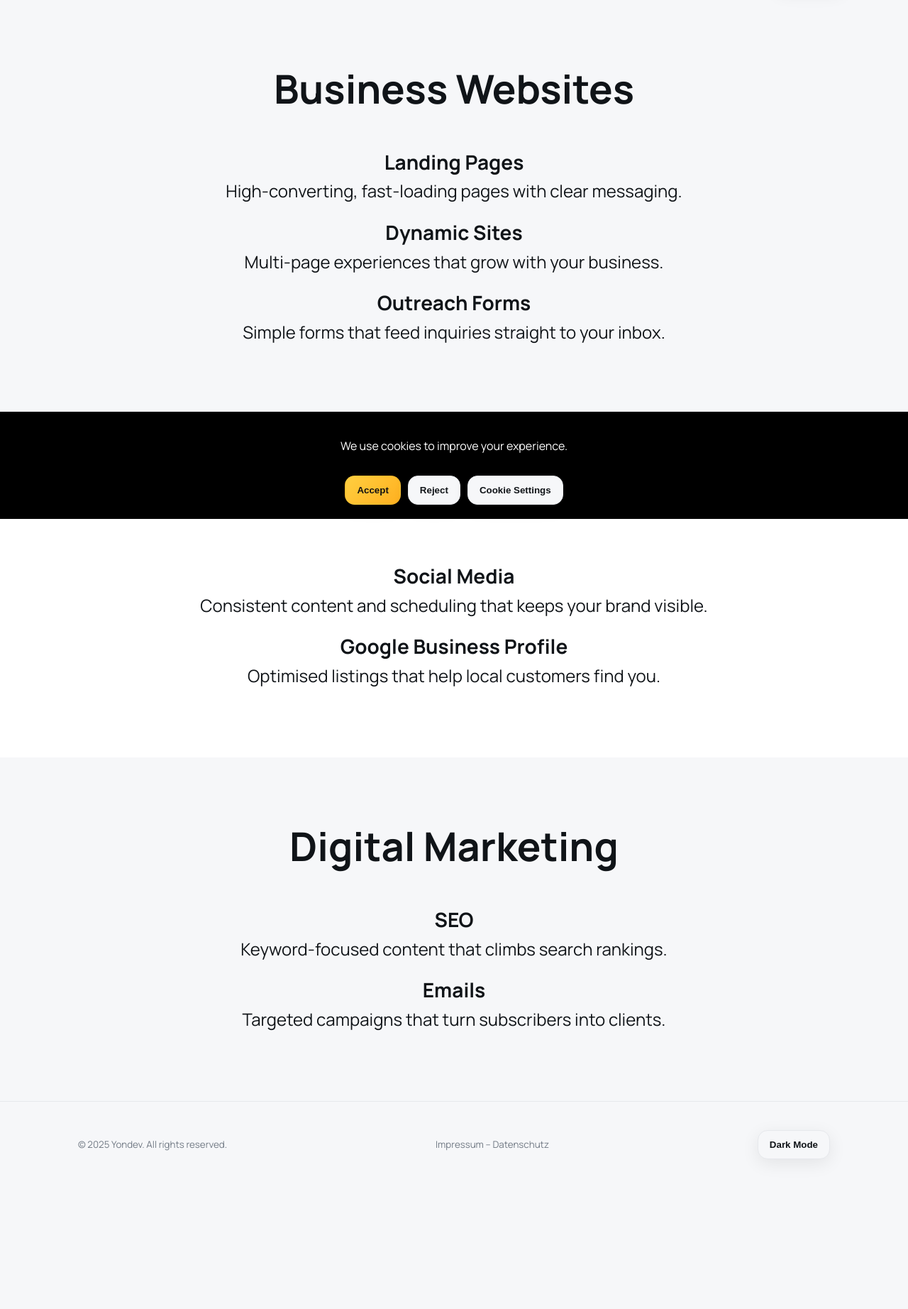
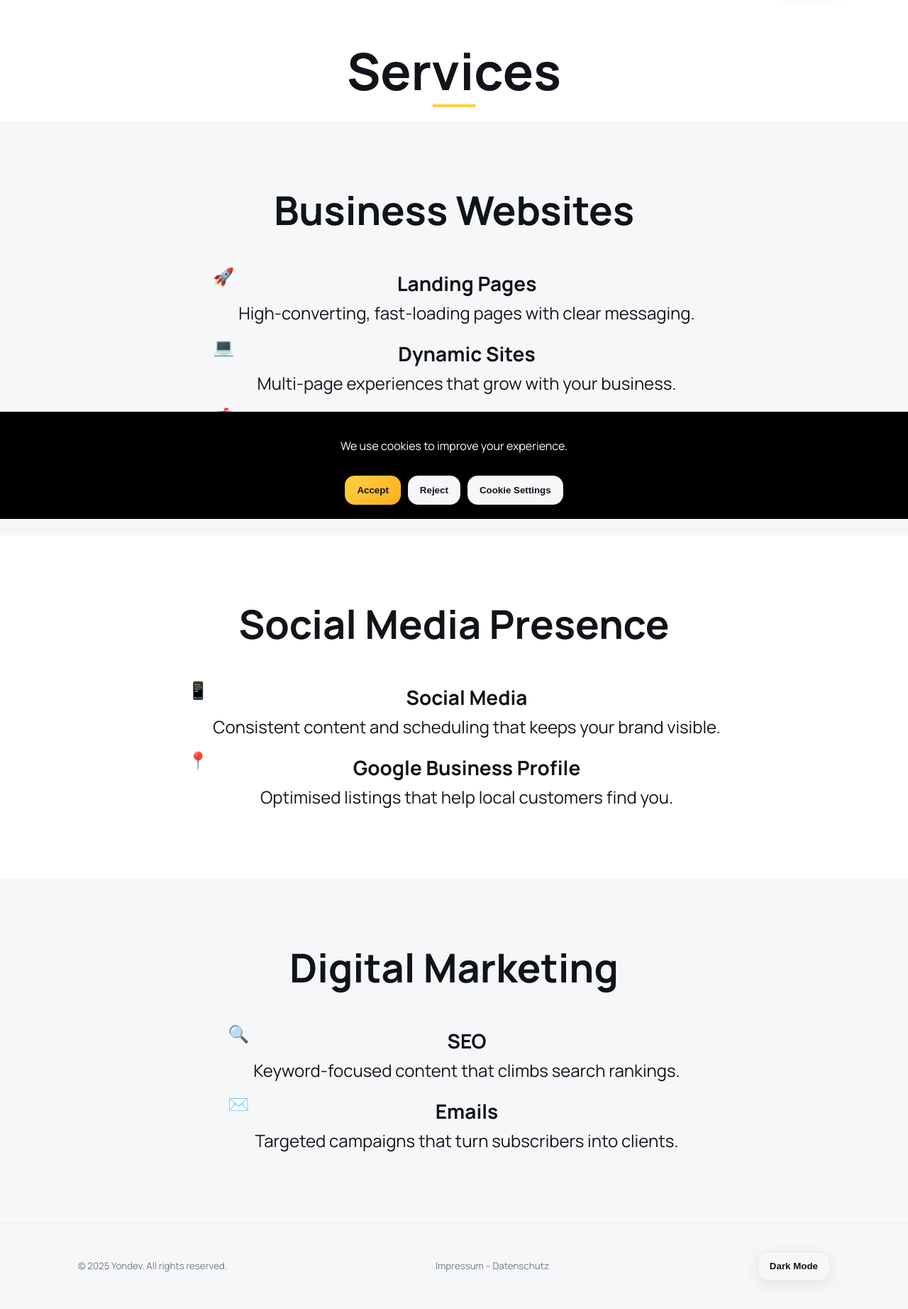
Before and after one commit to BuffSage/Yondev01, a PHP site: page /services.html in a window 1280 px wide. Shown: the part 69-1913 px from the top of the page at 71% size. Before the commit the page ends 1703 px from the top, so only its background shows below. Run offline with PHP 8.4, Linux system fonts and the light colour scheme.

Commit message:
feat: add service icons and navigation enhancements

```diff
--- a/blog.html
+++ b/blog.html
@@ -4,7 +4,7 @@
   <meta charset="UTF-8" />
   <meta name="viewport" content="width=device-width, initial-scale=1" />
   <title>Yondev — Blog</title>
-  <link rel="icon" href="favicon.ico" type="image/x-icon" />
+  <link rel="icon" href="src/assets/images/favicon.ico" type="image/x-icon" />
   <meta name="color-scheme" content="light" />
   <meta name="theme-color" content="#ffffff" />
 
--- a/contact.html
+++ b/contact.html
@@ -4,7 +4,7 @@
   <meta charset="UTF-8" />
   <meta name="viewport" content="width=device-width, initial-scale=1.0" />
   <title>Yondev: Build Better</title>
-  <link rel="icon" href="favicon.ico" type="image/x-icon" />
+  <link rel="icon" href="src/assets/images/favicon.ico" type="image/x-icon" />
   <link rel="stylesheet" href="src/assets/css/style.css" />
 
    <!-- Manrope (modern, legible) -->
--- a/dist/blog.html
+++ b/dist/blog.html
@@ -4,7 +4,7 @@
   <meta charset="UTF-8" >
   <meta name="viewport" content="width=device-width, initial-scale=1" >
   <title>Yondev — Blog</title>
-  <link rel="icon" href="favicon.ico" type="image/x-icon">
+  <link rel="icon" href="src/assets/images/favicon.ico" type="image/x-icon">
   <meta name="color-scheme" content="light" >
   <meta name="theme-color" content="#ffffff" >
 
--- a/dist/impressum.html
+++ b/dist/impressum.html
@@ -4,7 +4,7 @@
   <meta charset="UTF-8" >
   <meta name="viewport" content="width=device-width, initial-scale=1" >
   <title>Yondev — Impressum</title>
-  <link rel="icon" href="favicon.ico" type="image/x-icon">
+  <link rel="icon" href="src/assets/images/favicon.ico" type="image/x-icon">
   <meta name="color-scheme" content="light" >
   <meta name="theme-color" content="#ffffff" >
 
--- a/impressum.html
+++ b/impressum.html
@@ -4,7 +4,7 @@
   <meta charset="UTF-8" />
   <meta name="viewport" content="width=device-width, initial-scale=1" />
   <title>Yondev — Impressum</title>
-  <link rel="icon" href="favicon.ico" type="image/x-icon" />
+  <link rel="icon" href="src/assets/images/favicon.ico" type="image/x-icon" />
   <meta name="color-scheme" content="light" />
   <meta name="theme-color" content="#ffffff" />
 
--- a/index.html
+++ b/index.html
@@ -4,7 +4,7 @@
   <meta charset="UTF-8" />
   <meta name="viewport" content="width=device-width, initial-scale=1.0" />
   <title>Yondev: Build Better</title>
-  <link rel="icon" href="favicon.ico" type="image/x-icon" />
+  <link rel="icon" href="src/assets/images/favicon.ico" type="image/x-icon" />
   <link rel="stylesheet" href="src/assets/css/style.css" />
 
     <!-- Manrope (modern, legible) -->
--- a/services.html
+++ b/services.html
@@ -4,7 +4,7 @@
   <meta charset="UTF-8" />
   <meta name="viewport" content="width=device-width, initial-scale=1.0" />
   <title>Yondev: Build Better</title>
-  <link rel="icon" href="favicon.ico" type="image/x-icon" />
+  <link rel="icon" href="src/assets/images/favicon.ico" type="image/x-icon" />
   <link rel="stylesheet" href="src/assets/css/style.css" />
 
    <!-- Manrope (modern, legible) -->
--- a/src/assets/css/style.css
+++ b/src/assets/css/style.css
@@ -215,14 +216,36 @@ h1{ font-size:clamp(32px,6vw,56px); line-height:1.1; margin:14px 0 10px }
   margin:0;
   font-size:clamp(24px,4vw,48px);
   font-weight:700;
-  background:linear-gradient(135deg, var(--accent), var(--primary));
-  -webkit-background-clip:text;
-  -webkit-text-fill-color:transparent;
+  color:var(--primary);
 }
 .grid{ display:grid; gap:20px }
 .grid-3{ grid-template-columns:repeat(3,1fr) }
 .grid-2{ grid-template-columns:repeat(2,1fr) }
 @media (max-width:900px){ .grid-3,.grid-2{grid-template-columns:1fr} }
+
+.page-header{
+  padding:60px 0 20px;
+  text-align:center;
+}
+.page-title{
+  margin:0;
+  font-size:clamp(40px,8vw,72px);
+  position:relative;
+  display:inline-block;
+}
+.page-title::after{
+  content:"";
+  display:block;
+  height:4px;
+  background:var(--accent);
+  margin:8px auto 0;
+  width:0;
+  animation:underline-grow .6s ease forwards;
+}
+@keyframes underline-grow{
+  from{width:0}
+  to{width:60px}
+}
 
 .service-block{
   width:100%;
@@ -233,7 +256,7 @@ h1{ font-size:clamp(32px,6vw,56px); line-height:1.1; margin:14px 0 10px }
   text-align:center;
   animation:fade-in-up .8s ease both;
 }
-.service-block:nth-of-type(odd){ background:var(--surface) }
+.service-block:nth-of-type(even){ background:var(--surface) }
 .service-block .container{
   display:flex;
   flex-direction:column;
@@ -253,7 +276,21 @@ h1{ font-size:clamp(32px,6vw,56px); line-height:1.1; margin:14px 0 10px }
 .service-block li{
   margin:16px 0;
   font-size:clamp(18px,2vw,24px);
+  position:relative;
+  padding-left:36px;
+  transition:transform .3s;
 }
+.service-block li::before{
+  content:attr(data-icon);
+  position:absolute;
+  left:0;
+  top:0;
+  font-size:24px;
+  line-height:1;
+  transition:transform .3s;
+}
+.service-block li:hover{ transform:translateX(4px) }
+.service-block li:hover::before{ transform:scale(1.1) }
 .service-block li strong{
   display:block;
   font-size:clamp(20px,2.5vw,28px);
--- a/src/js/common.js
+++ b/src/js/common.js
@@ -32,6 +32,7 @@ export function mountFrame(content, active = "home"){
     <button class="btn theme-toggle" type="button">Dark Mode</button>
   </div>
 </footer>
+<button class="back-to-top" aria-label="Back to top">↑</button>
 `;
 
   // mount page content
@@ -91,6 +92,16 @@ export function mountFrame(content, active = "home"){
     document.documentElement.setAttribute('data-theme', theme);
     if(themeBtn) themeBtn.textContent = theme === 'dark' ? 'Light Mode' : 'Dark Mode';
   }
+
+  // back to top button
+  const backBtn = document.querySelector('.back-to-top');
+  window.addEventListener('scroll', () => {
+    if(window.scrollY > 300) backBtn?.classList.add('show');
+    else backBtn?.classList.remove('show');
+  });
+  backBtn?.addEventListener('click', () => {
+    window.scrollTo({ top:0, behavior:'smooth' });
+  });
 
   // cookie consent banner
   initCookieConsent();
--- a/src/js/index.js
+++ b/src/js/index.js
@@ -83,3 +83,9 @@ mountFrame(content, 'home');
 document.querySelectorAll('.card').forEach(card => {
   card.addEventListener('click', () => card.classList.toggle('expanded'));
 });
+
+const hero = document.querySelector('.hero.hero-filled');
+window.addEventListener('scroll', () => {
+  const offset = window.pageYOffset * 0.5;
+  if(hero) hero.style.backgroundPosition = `center calc(50% + ${offset}px)`;
+});
--- a/src/js/services.js
+++ b/src/js/services.js
@@ -2,13 +2,18 @@
 import { mountFrame } from './common.js';
 
 const content = `
+<section class="page-header">
+  <div class="container">
+    <h1 class="page-title">Services</h1>
+  </div>
+</section>
 <section class="service-block">
   <div class="container">
     <h2>Business Websites</h2>
     <ul>
-      <li><strong>Landing Pages</strong> High-converting, fast-loading pages with clear messaging.</li>
-      <li><strong>Dynamic Sites</strong> Multi-page experiences that grow with your business.</li>
-      <li><strong>Outreach Forms</strong> Simple forms that feed inquiries straight to your inbox.</li>
+      <li data-icon="🚀"><strong>Landing Pages</strong> High-converting, fast-loading pages with clear messaging.</li>
+      <li data-icon="💻"><strong>Dynamic Sites</strong> Multi-page experiences that grow with your business.</li>
+      <li data-icon="📬"><strong>Outreach Forms</strong> Simple forms that feed inquiries straight to your inbox.</li>
     </ul>
   </div>
 </section>
@@ -16,8 +21,8 @@ const content = `
   <div class="container">
     <h2>Social Media Presence</h2>
     <ul>
-      <li><strong>Social Media</strong> Consistent content and scheduling that keeps your brand visible.</li>
-      <li><strong>Google Business Profile</strong> Optimised listings that help local customers find you.</li>
+      <li data-icon="📱"><strong>Social Media</strong> Consistent content and scheduling that keeps your brand visible.</li>
+      <li data-icon="📍"><strong>Google Business Profile</strong> Optimised listings that help local customers find you.</li>
     </ul>
   </div>
 </section>
@@ -25,8 +30,8 @@ const content = `
   <div class="container">
     <h2>Digital Marketing</h2>
     <ul>
-      <li><strong>SEO</strong> Keyword-focused content that climbs search rankings.</li>
-      <li><strong>Emails</strong> Targeted campaigns that turn subscribers into clients.</li>
+      <li data-icon="🔍"><strong>SEO</strong> Keyword-focused content that climbs search rankings.</li>
+      <li data-icon="✉️"><strong>Emails</strong> Targeted campaigns that turn subscribers into clients.</li>
     </ul>
   </div>
 </section>
```
Also changed, not shown: other parts of src/assets/css/style.css (+28 -0 lines), dist/contact.html (+1 -1 lines), dist/index.html (+1 -1 lines), dist/services.html (+1 -1 lines).
